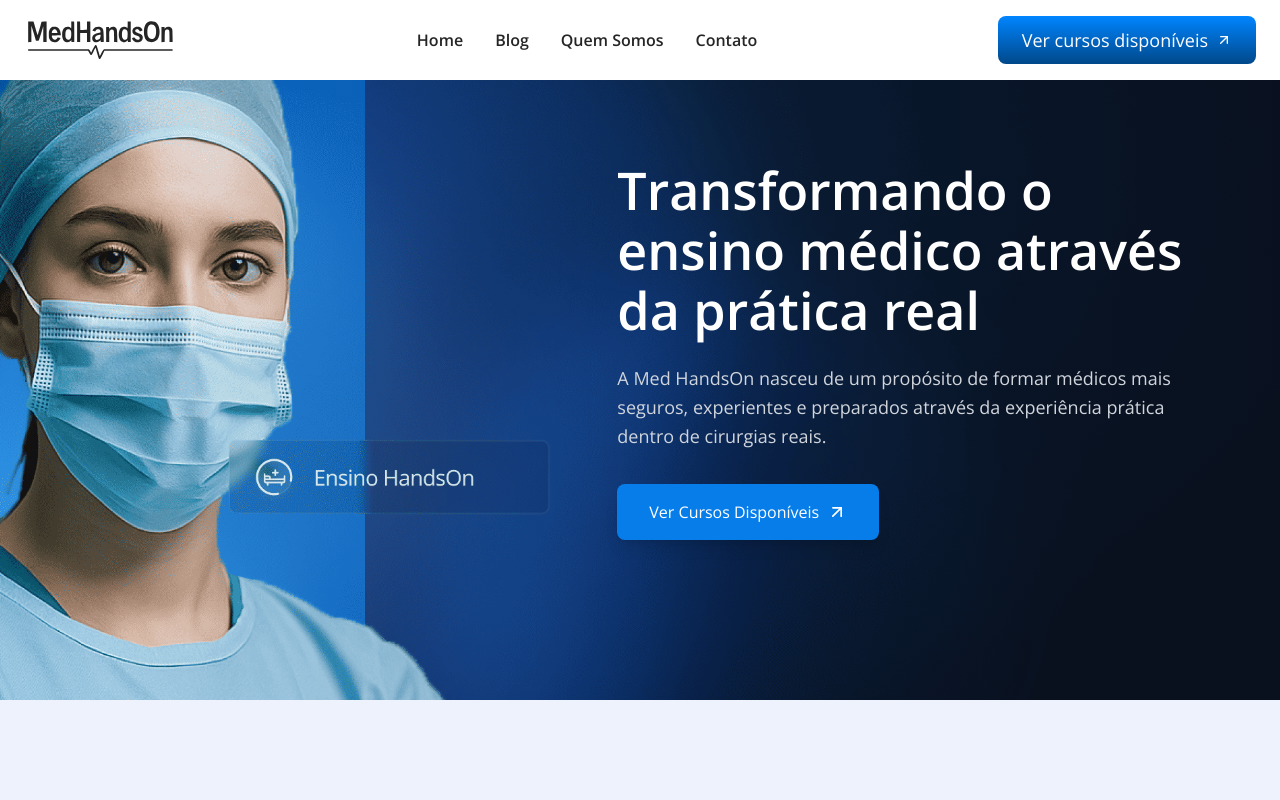
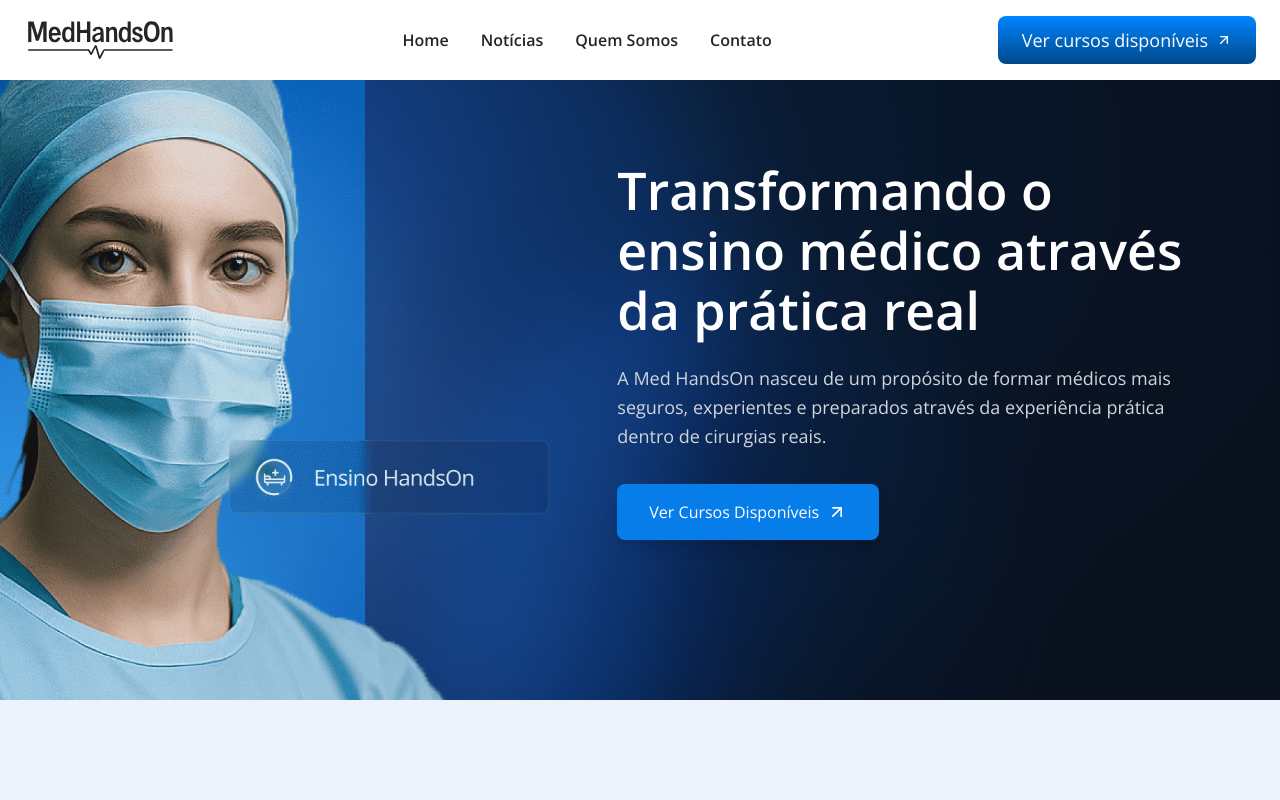
Before and after one commit to Fantom-Labs/Website-Med-HandsOn, a Next.js app: page /quem-somos in a window 1280 px wide. Shown: the top 800 px of the page. Built offline with nearby package versions, Linux system fonts and the light colour scheme.

Commit message:
Renomear página Blog para Notícias e atualizar URL de /blog para /noticias

```diff
--- a/src/app/blog/[slug]/page.tsx
+++ b/src/app/noticias/[slug]/page.tsx
@@ -43,11 +43,11 @@ export default async function BlogPostPage({ params }: BlogPostPageProps) {
       {/* Article Header */}
       <article className="container mx-auto px-4 md:px-6 pt-32 md:pt-40">
         <Link
-          href="/blog"
+          href="/noticias"
           className="inline-flex items-center text-[#0056b3] hover:text-[#0085FF] mb-8 font-medium transition-colors"
         >
           <ArrowLeft className="w-4 h-4 mr-2" />
-          Voltar para o blog
+          Voltar para notícias
         </Link>
 
         <div className="max-w-4xl mx-auto">
--- a/src/app/blog/page.tsx
+++ b/src/app/noticias/page.tsx
@@ -26,7 +26,7 @@ export default async function BlogPage() {
              }}
            >
              <Newspaper className="w-4 h-4 text-[#0085FF]" />
-             <span style={{ fontFamily: 'var(--font-open-sans), sans-serif', fontSize: '18px' }}>Blog & Notícias</span>
+             <span style={{ fontFamily: 'var(--font-open-sans), sans-serif', fontSize: '18px' }}>Notícias</span>
            </div>
         </div>
       </section>
--- a/src/components/blog/BlogCard.tsx
+++ b/src/components/blog/BlogCard.tsx
@@ -17,7 +17,7 @@ export function BlogCard({ post }: BlogCardProps) {
 
   return (
     <Link
-      href={`/blog/${post.slug}`}
+      href={`/noticias/${post.slug}`}
       className="group bg-white rounded-2xl overflow-hidden shadow-sm hover:shadow-xl transition-all duration-300 border border-gray-100 flex flex-col h-full"
     >
       {/* Image Container */}
--- a/src/components/layout/Header.tsx
+++ b/src/components/layout/Header.tsx
@@ -30,8 +30,8 @@ export function Header() {
             <Link href="/" className="font-semibold transition-colors" style={{ color: '#252525', fontSize: '16px', fontFamily: 'var(--font-open-sans), sans-serif' }}>
               Home
             </Link>
-            <Link href="/blog" className="font-semibold transition-colors" style={{ color: '#252525', fontSize: '16px', fontFamily: 'var(--font-open-sans), sans-serif' }}>
-              Blog
+            <Link href="/noticias" className="font-semibold transition-colors" style={{ color: '#252525', fontSize: '16px', fontFamily: 'var(--font-open-sans), sans-serif' }}>
+              Notícias
             </Link>
             <Link href="/quem-somos" className="font-semibold transition-colors" style={{ color: '#252525', fontSize: '16px', fontFamily: 'var(--font-open-sans), sans-serif' }}>
               Quem Somos
@@ -110,12 +110,12 @@ export function Header() {
                 Home
               </Link>
               <Link
-                href="/blog"
+                href="/noticias"
                 className="block font-medium text-lg hover:text-primary-600"
                 style={{ color: '#252525', fontFamily: 'var(--font-open-sans), sans-serif' }}
                 onClick={() => setIsMenuOpen(false)}
               >
-                Blog
+                Notícias
               </Link>
               <Link
                 href="/quem-somos"
```
